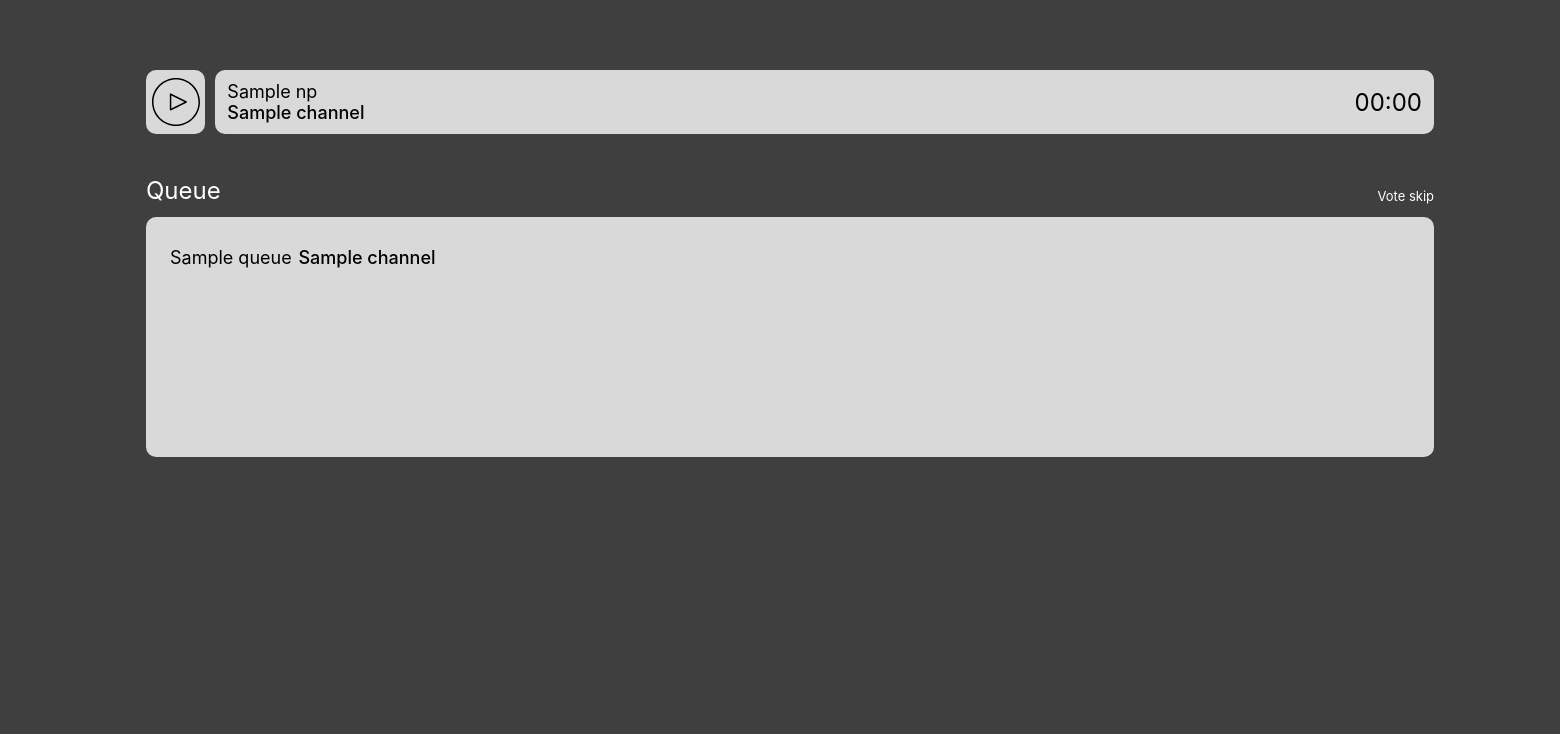
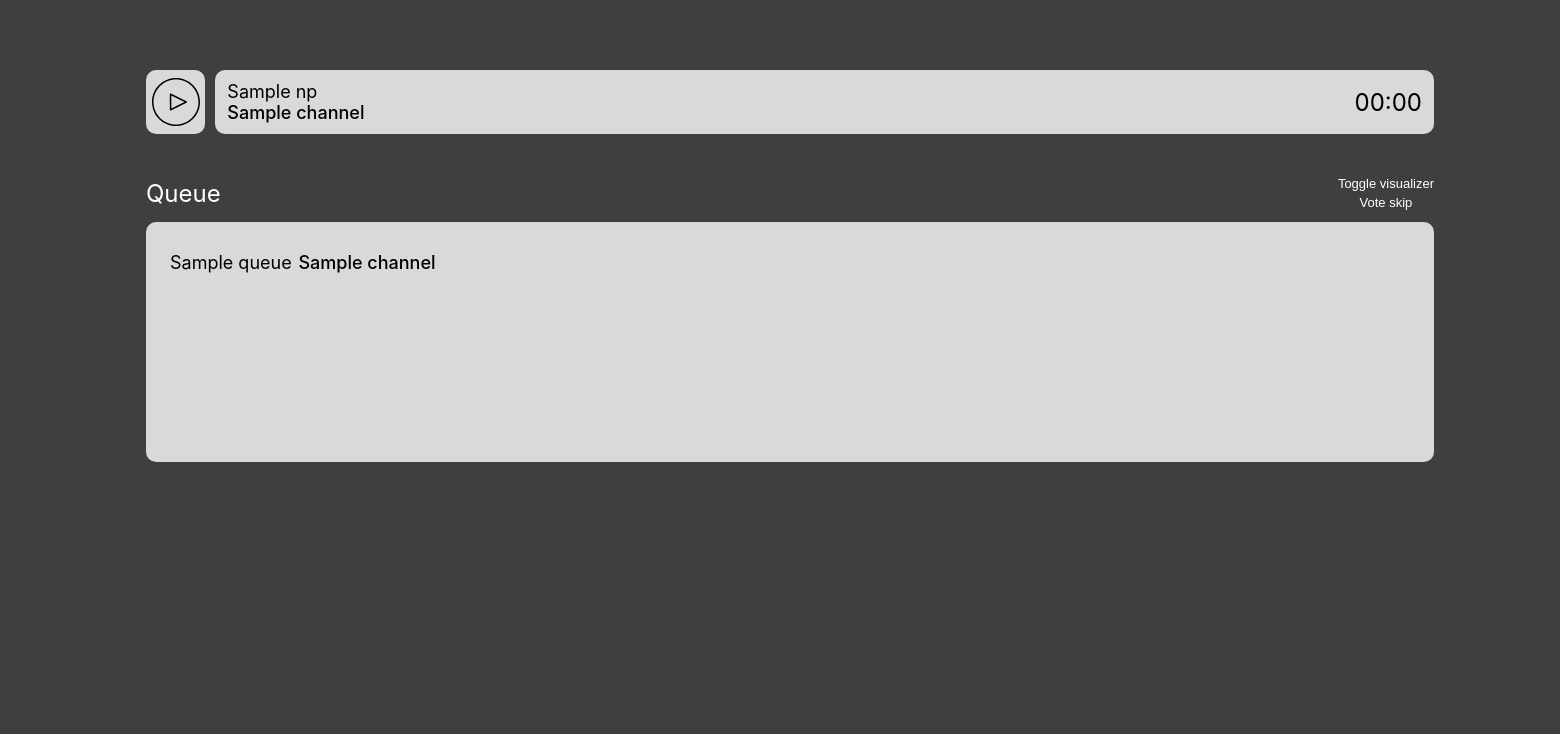
Before and after one commit to Hatomoyo2721/pylive, a Flask app: template templates/stream.html in a window 1560 px wide. Shown: the top 734 px of the page. Before the commit the page ends 457 px from the top, so only its background shows below. Run offline with Flask 3, Linux system fonts and the light colour scheme; the template is opened without the code that fills it: most values are stand-ins (such as "Sample title", 1, 10 or a date in 2020); parts of the project's set-up code (start-up, migrations or seed data) failed here and were passed over.

Commit message:
add audio visualizer cuz why not

```diff
--- /dev/null
+++ b/static/scripts/dist/oscilloscope.js
@@ -0,0 +1,104 @@
+export default class Oscilloscope {
+  constructor(source, ctxCanvas, ctxAudio, options = {}) {
+    if (!(source instanceof window.AudioNode)) {
+      throw new Error("Oscilloscope source must be an AudioNode");
+    }
+
+    if (source instanceof window.AnalyserNode) {
+      this.analyser = source;
+    } else {
+      this.analyser = source.context.createAnalyser();
+      source.connect(this.analyser);
+    }
+
+    source.connect(ctxAudio.destination);
+
+    if (options.fftSize) {
+      this.analyser.fftSize = options.fftSize;
+    }
+    this.ctxCanvas = ctxCanvas;
+    this.timeDomain = new Uint8Array(this.analyser.fftSize);
+    this.drawRequest = 0;
+    this.maxFPS = 24;
+    this.isEnable = false;
+  }
+
+  // begin default signal animation
+  animate(x0, y0, width, height) {
+    if (this.isEnable) {
+      throw new Error("Oscilloscope animation is already running");
+    }
+
+    this.isEnable = true;
+
+    function sleep(ms) {
+      return new Promise((resolve) => setTimeout(resolve, ms));
+    }
+
+    const drawLoop = () => {
+      sleep(1000 / this.maxFPS).then(() => {
+        if (!this.isEnable) {
+          return;
+        }
+        this.ctxCanvas.clearRect(
+          0,
+          0,
+          this.ctxCanvas.canvas.width,
+          this.ctxCanvas.canvas.height
+        );
+        this.draw(this.ctxCanvas, x0, y0, width, height);
+        window.requestAnimationFrame(drawLoop);
+      });
+    };
+    drawLoop();
+  }
+
+  // stop default signal animation
+  stop() {
+    if (this.isEnable) {
+      this.isEnable = false;
+      // window.cancelAnimationFrame(this.drawRequest);
+      this.ctxCanvas.clearRect(
+        0,
+        0,
+        this.ctxCanvas.canvas.width,
+        this.ctxCanvas.canvas.height
+      );
+    }
+  }
+
+  // draw signal
+  draw(
+    ctx,
+    x0 = 0,
+    y0 = 0,
+    width = ctx.canvas.width - x0,
+    height = ctx.canvas.height - y0
+  ) {
+    this.analyser.getByteTimeDomainData(this.timeDomain);
+    const step = width / this.timeDomain.length;
+
+    ctx.beginPath();
+    // drawing loop (skipping every second record)
+    for (let i = 0; i < this.timeDomain.length; i += 8) {
+      const percent = this.timeDomain[i] / 256;
+      const x = x0 + i * step;
+      const y = y0 + height * percent;
+      ctx.lineTo(x, y);
+    }
+
+    ctx.stroke();
+  }
+
+  changefps(fps) {
+    this.maxFPS = fps;
+  }
+
+  toggle() {
+    if (this.isEnable) {
+      this.stop();
+    } else {
+      this.animate();
+    }
+  }
+}
--- /dev/null
+++ b/static/scripts/waveform.js
@@ -0,0 +1,14 @@
+import Oscilloscope from "./dist/oscilloscope.js";
+
+var ctxAudio = new window.AudioContext();
+
+var audioElement = document.getElementById("main-player");
+var source = ctxAudio.createMediaElementSource(audioElement);
+var options = {
+  stroke: 1, // size of the wave
+  fftSize: 4096, // size ranging from 32 to any number that that is a power of 2
+};
+var canvas = document.getElementById("visualizer");
+var ctxCanvas = canvas.getContext("2d");
+
+window.visualizer = new Oscilloscope(source, ctxCanvas, ctxAudio, options);
--- a/static/styles/stream.css
+++ b/static/styles/stream.css
@@ -1,3 +1,10 @@
+button {
+  padding: 0;
+  border: none;
+  background: none;
+  width: fit-content;
+}
+
 .player-control {
   display: flex;
   min-width: 1024px;
@@ -6,7 +13,6 @@
   align-items: center;
   justify-content: center;
   gap: 10px;
-  padding-bottom: 32px;
 }
 
 .hidden {
@@ -57,13 +63,31 @@
   min-width: 1024px;
   min-height: 240px;
   width: 100%;
-  padding: 10px;
+  padding: 32px 10px;
   gap: 10px;
   overflow: hidden;
 }
 
+.queue-header {
+  display: flex;
+  justify-content: space-between;
+  padding-bottom: 12px;
+  align-items: center;
+}
+
 .queue-main-title {
   color: #fff;
+}
+
+.skip-btn,
+.toggle-visual {
+  margin: auto;
+  color: #fff;
+  font-size: small;
+}
+
+.skip-btn {
+  padding-top: 4px;
 }
 
 .queue-content {
--- a/templates/stream.html
+++ b/templates/stream.html
@@ -20,15 +20,19 @@
                 <a href="{{ np['webpage_url'] }}" class="text" id="title">{{ np['title'] }}</a>
                 <a href="{{ np['channel_url'] }}" class="text" id="artist">{{ np['channel'] }}</a>
             </div>
+            <canvas width="720" height="64" id="visualizer"></canvas>
             <div id="duration">
                 00:00
             </div>
         </div>
     </div>
     <div class="queue">
-        <div style="display: flex; justify-content: space-between; padding-bottom: 12px;">
+        <div class="queue-header">
             <div class="queue-main-title">Queue</div>
-            <div style="font-size: small; padding-top: 12px;" class="queue-main-title">Vote skip</div>
+            <div style="display: flex; justify-content: space-between; flex-direction: column;">
+                <button class="toggle-visual" onclick="visualizer.toggle()">Toggle visualizer</button>
+                <button class="skip-btn">Vote skip</button>
+            </div>
         </div>
         <div class="queue-content">
             <div id="queue-list" class="queue-wrapper">
@@ -48,4 +52,5 @@
         </div>
     </div>
     <script src="{{ url_for('static', filename='scripts/main.js') }}"></script>
+    <script type="module" src="{{ url_for('static', filename='scripts/waveform.js') }}"></script>
 {% endblock %}
```
